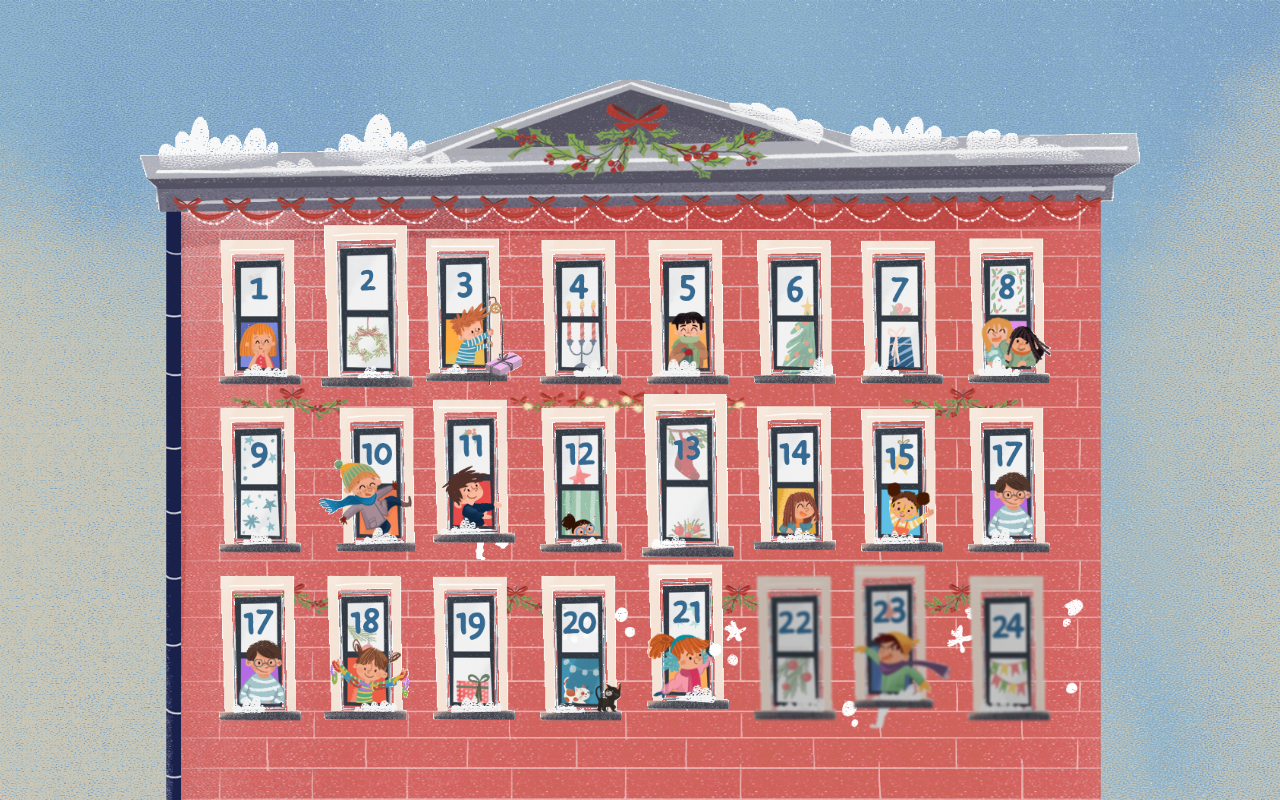
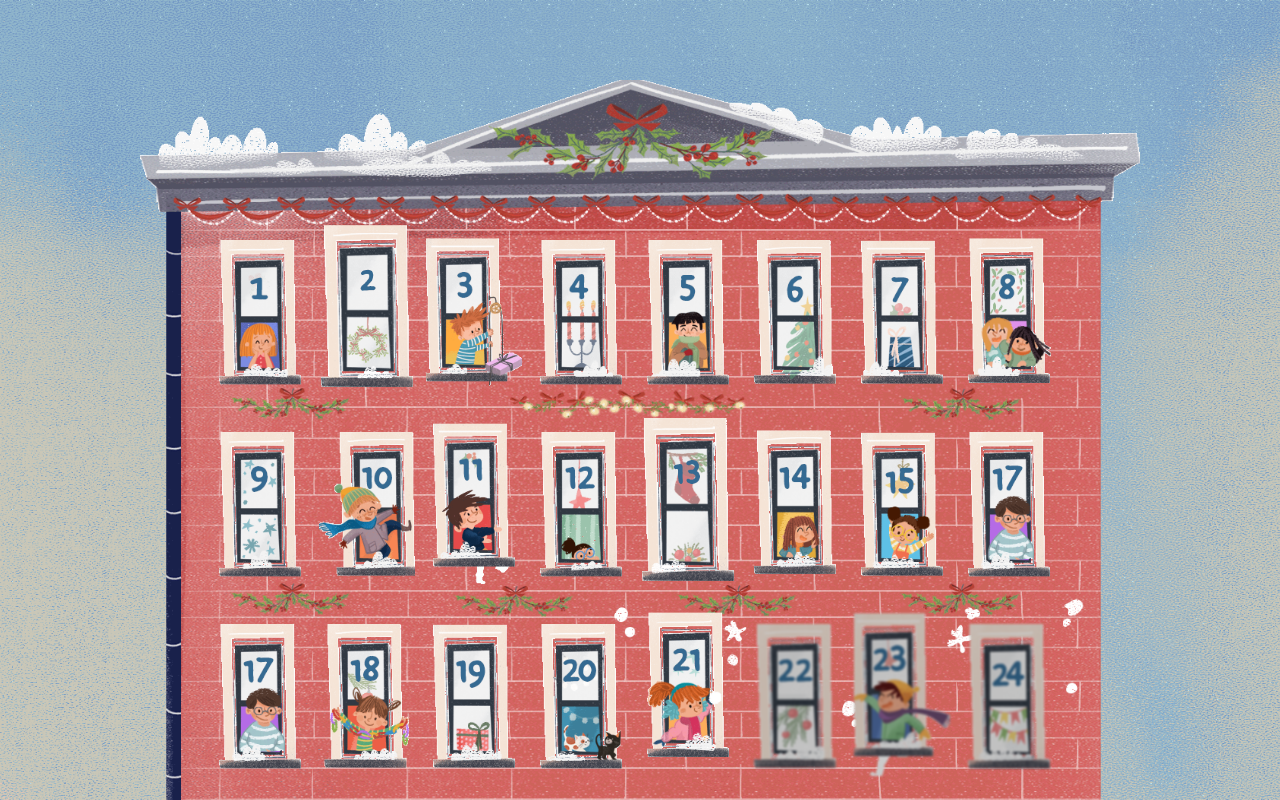
Before and after one commit to pokorra/adwent, a React (Create React App) app: page / in a window 1280 px wide. Built offline with nearby package versions, Linux system fonts and the light colour scheme.

Commit message:
grid template rows fixed on desktop

```diff
--- a/src/style/modules/moduleContainer.css
+++ b/src/style/modules/moduleContainer.css
@@ -26,7 +26,7 @@
         background-repeat: no-repeat;
         background-position: center bottom;
         grid-template-columns: repeat(8, 1fr);
-        grid-template-rows: repeat(3, 21vh);
+        grid-template-rows: repeat(3, 24vh);
         position: static;
     }
 }
```
